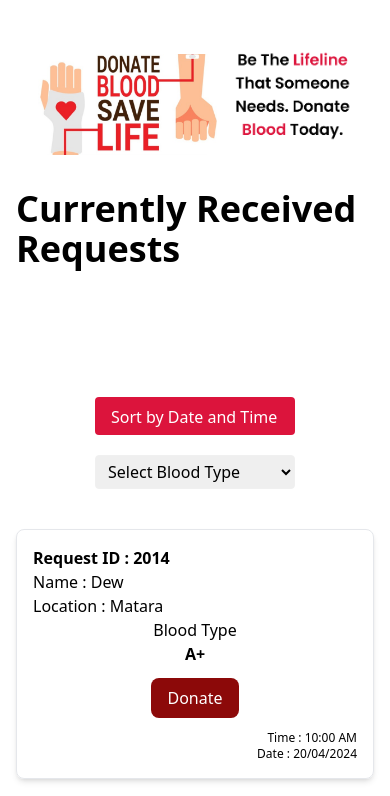
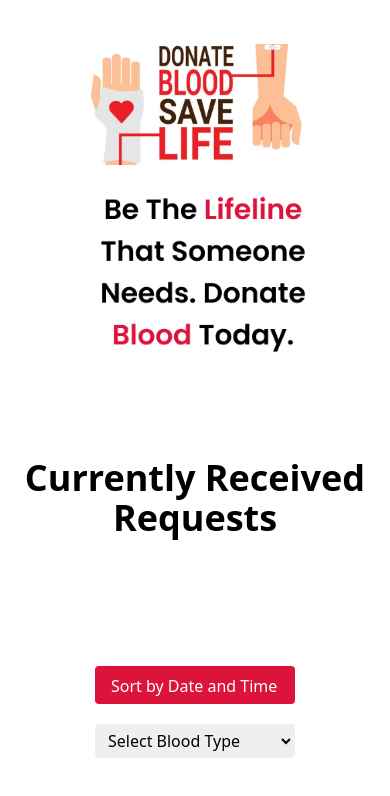
Before and after one commit to thisha-me/blood-chain-frontend, a React (Create React App) app: page / in a window 390 px wide. Shown: the top 796 px of the page. Built offline with nearby package versions, Linux system fonts and the light colour scheme.

Commit message:
Updated DonationCard.css file

```diff
--- a/src/Pages/DonationCards.js
+++ b/src/Pages/DonationCards.js
@@ -1,4 +1,3 @@
-/* eslint-disable react/jsx-no-duplicate-props */
 import React, { useState } from "react";
 import donateBlood from "../Images/Rectangle 53.png";
 import "../Styles/DonationCard.css";
--- a/src/Styles/DonationCard.css
+++ b/src/Styles/DonationCard.css
@@ -1,6 +1,4 @@
 .bloodSort{
-    /* display: flex; */
-    /* margin-left: 70%; */
     padding-bottom: 1%;
 }
 
@@ -9,3 +7,28 @@
     align-items: center;
     justify-content: center;
   }
+
+@media only screen and (max-width: 768px) {
+    .donate-blood-container {
+      flex-direction: column;
+      text-align: center;
+    }
+
+    .donate-blood-container img {
+      width: 60%;
+      margin-bottom: 1rem;
+    }
+
+    .mb-10.flex.flex-col.md\:flex-row.items-center.justify-center.md\:w-auto.gap-32 {
+      flex-direction: column;
+      text-align: center;
+    }
+
+    .grid.grid-cols-1.md\:grid-cols-1.gap-5.md\:w-auto {
+      grid-template-columns: 1fr;
+    }
+
+    .p-4.md\:p-6.w-full.md\:w-3/lg\:w-1/max-w-lg {
+      width: 100%;
+    }
+  }
```
